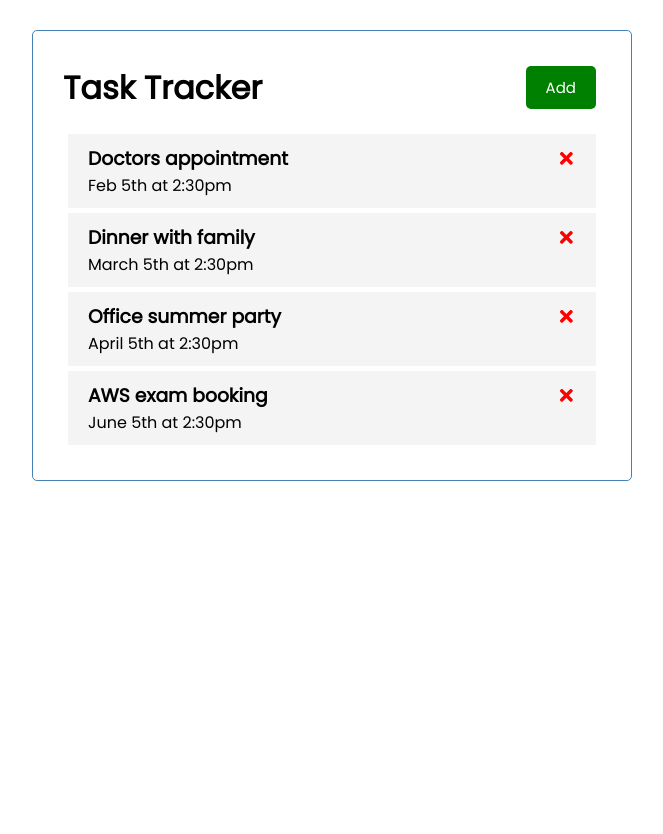
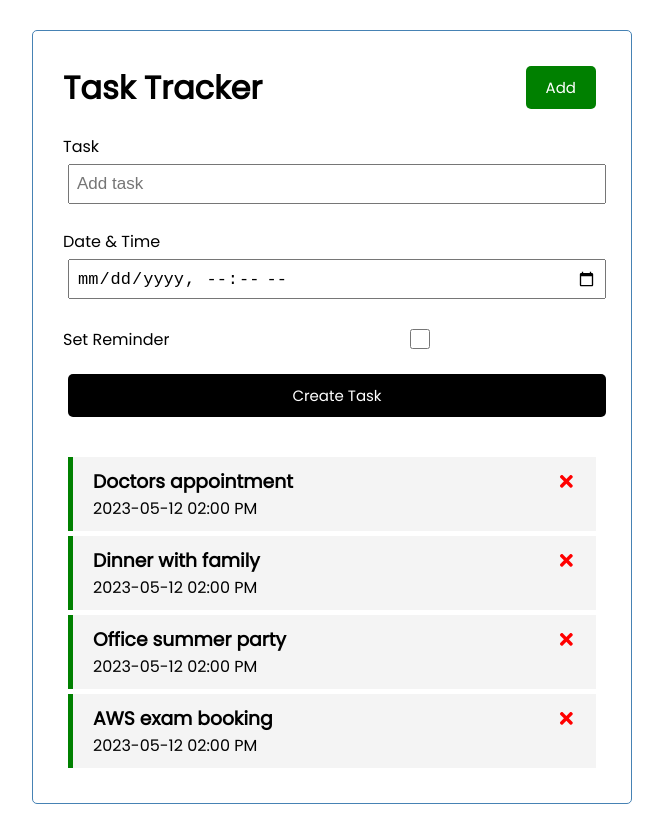
Before and after one commit to lakshanrcosta/react-task-tracker, a React (Create React App) app: page / in a window 1280 px wide. Shown: the whole page, without its empty margins (308-971 px from the left). Before the commit the page ends 800 px from the top, so only its background shows below. Built offline with nearby package versions, Linux system fonts and the light colour scheme.

Commit message:
Add tasks function refactoring

```diff
--- a/package.json
+++ b/package.json
@@ -6,10 +6,12 @@
     "@testing-library/jest-dom": "^5.16.5",
     "@testing-library/react": "^13.4.0",
     "@testing-library/user-event": "^13.5.0",
+    "moment": "^2.29.4",
     "react": "^18.2.0",
     "react-dom": "^18.2.0",
     "react-icons": "^4.8.0",
     "react-scripts": "^5.0.1",
+    "uuid": "^9.0.0",
     "web-vitals": "^2.1.4"
   },
   "scripts": {
--- a/src/App.js
+++ b/src/App.js
@@ -1,15 +1,12 @@
 import React from "react";
 import Header from "./components/header";
 import Tasks from "./components/tasks";
-import tasksData from "./tasks.json";
-import { useState } from "react";
 
 const App = () => {
-  const [tasks, setTasks] = useState([tasksData.tasks]);
   return (
     <div className={"container"}>
       <Header title="Task Tracker" />
-      <Tasks tasks={tasks[0]} />
+      <Tasks />
     </div>
   );
 };
--- /dev/null
+++ b/src/components/addTask.js
@@ -0,0 +1,83 @@
+import { useState } from "react";
+import PropTypes from "prop-types";
+
+const AddTask = ({ onAdd }) => {
+  const [taskData, setTaskData] = useState({
+    text: "",
+    date: "",
+    reminder: false,
+  });
+
+  const setTaskTextEventHandler = (event) => {
+    const { value } = event.target;
+    setTaskData((prevState) => ({ ...prevState, text: value }));
+  };
+
+  const setTaskDateEventHandler = (event) => {
+    const { value } = event.target;
+    setTaskData((prevState) => ({ ...prevState, date: value }));
+  };
+
+  const setTaskReminderEventHandler = (event) => {
+    const { value } = event.target;
+
+    setTaskData((prevState) => ({
+      ...prevState,
+      reminder: value,
+    }));
+  };
+
+  const createTask = (event) => {
+    event.preventDefault();
+    if (!taskData.text || !taskData.date) {
+      alert("Please add Task details!");
+      return;
+    }
+
+    onAdd(taskData);
+    //setTaskData({ text: "", date: "", reminder: false });
+  };
+
+  return (
+    <form className={"add-form"} onSubmit={createTask}>
+      <div className={"form-control"}>
+        <label>Task</label>
+        <input
+          type={"text"}
+          placeholder={"Add task"}
+          value={taskData.text}
+          onChange={setTaskTextEventHandler}
+        />
+      </div>
+      <div className={"form-control"}>
+        <label>Date & Time</label>
+        <input
+          type={"datetime-local"}
+          placeholder={"Add date and time"}
+          value={taskData.date}
+          onChange={setTaskDateEventHandler}
+        />
+      </div>
+      <div className={"form-control form-control-check"}>
+        <label>Set Reminder</label>
+        <input
+          type={"checkbox"}
+          checked={taskData.reminder}
+          value={taskData.reminder}
+          onChange={setTaskReminderEventHandler}
+        />
+      </div>
+      <input
+        className={"btn btn-block"}
+        type={"submit"}
+        value={"Create Task"}
+      />
+    </form>
+  );
+};
+
+AddTask.propTypes = {
+  onAdd: PropTypes.func.isRequired,
+};
+
+export default AddTask;
--- a/src/components/button.js
+++ b/src/components/button.js
@@ -1,10 +1,10 @@
 import PropTypes from "prop-types";
 
-const Button = ({ text, color, onClick }) => {
+const Button = ({ text, color, onClickAction }) => {
   return (
     <div>
       <button
-        onClick={onClick}
+        onClick={onClickAction}
         style={{ backgroundColor: color }}
         className="btn"
       >
@@ -21,7 +21,7 @@ Button.defaultProps = {
 Button.propTypes = {
   text: PropTypes.string.isRequired,
   color: PropTypes.string,
-  onClick: PropTypes.func.isRequired,
+  onClickAction: PropTypes.func.isRequired,
 };
 
 export default Button;
--- a/src/components/header.js
+++ b/src/components/header.js
@@ -2,11 +2,11 @@ import PropTypes from "prop-types";
 import Button from "./button";
 
 const Header = ({ title }) => {
-  const onClick = () => {};
+  const createTask = () => {};
   return (
     <header className={"header"}>
       <h1>{title}</h1>
-      <Button text={"Add"} color={"green"} onClick={onClick} />
+      <Button text={"Add"} color={"green"} onClickAction={createTask} />
     </header>
   );
 };
--- a/src/components/task.js
+++ b/src/components/task.js
@@ -1,19 +1,30 @@
 import PropTypes from "prop-types";
 import { FaTimes } from "react-icons/fa";
+import moment from "moment";
 
-const Task = ({ task }) => {
+const Task = ({ task, onDelete, onToggle }) => {
   return (
-    <div className={"task"}>
-      <h3>
-        {task.text} <FaTimes style={{ color: "red", cursor: "pointer" }} />
+    <div className={`task ${task.reminder ? "reminder" : ""}`}>
+      <h3
+        onDoubleClick={() => {
+          onToggle(task._id);
+        }}
+      >
+        {task.text}
+        <FaTimes
+          style={{ color: "red", cursor: "pointer" }}
+          onClick={() => onDelete(task._id)}
+        />
       </h3>
-      <p>{task.date}</p>
+      <p>{moment(new Date(task.date)).format("YYYY-MM-DD hh:mm A")}</p>
     </div>
   );
 };
 
 Task.propTypes = {
-  task: PropTypes.object,
+  task: PropTypes.object.isRequired,
+  onDelete: PropTypes.func.isRequired,
+  onToggle: PropTypes.func.isRequired,
 };
 
 export default Task;
--- a/src/components/tasks.js
+++ b/src/components/tasks.js
@@ -1,18 +1,49 @@
-import PropTypes from "prop-types";
 import Task from "./task";
+import React, { useState } from "react";
+import tasksData from "../tasks.json";
+import AddTask from "./addTask";
+import { v4 as uuidv4 } from "uuid";
 
-const Tasks = ({ tasks }) => {
+const Tasks = () => {
+  const [tasks, setTasks] = useState(tasksData.tasks);
+
+  const deleteTask = (id) => {
+    const updatedTasks = tasks.filter((task) => {
+      return task._id !== id;
+    });
+    setTasks(updatedTasks);
+  };
+
+  const toggleReminder = (id) => {
+    const updatedTasks = tasks.map((task) =>
+      task._id === id ? { ...task, reminder: !task.reminder } : task
+    );
+    setTasks(updatedTasks);
+  };
+
+  const addTask = (task) => {
+    const _id = uuidv4();
+    const newTask = { _id, ...task };
+    setTasks([...tasks, newTask]);
+  };
+
   return (
     <div>
-      {tasks.map((task) => (
-        <Task key={task._id} task={task} />
-      ))}
+      <AddTask onAdd={addTask} />
+      {tasks.length !== 0 ? (
+        tasks.map((task) => (
+          <Task
+            key={task._id}
+            task={task}
+            onDelete={deleteTask}
+            onToggle={toggleReminder}
+          />
+        ))
+      ) : (
+        <h4>No tasks to display</h4>
+      )}
     </div>
   );
 };
 
-Tasks.propTypes = {
-  tasks: PropTypes.array,
-};
-
 export default Tasks;
--- a/src/tasks.json
+++ b/src/tasks.json
@@ -1,27 +1,27 @@
 {
   "tasks": [
     {
-      "_id": 1,
+      "_id": "115a729d-694c-45ce-88a2-125b134fae14",
       "text": "Doctors appointment",
-      "date": "Feb 5th at 2:30pm",
+      "date": "2023-05-12T14:00",
       "reminder": true
     },
     {
-      "_id": 2,
+      "_id": "73b01fbb-85a2-4fc5-88b4-f1941f24c6e1",
       "text": "Dinner with family",
-      "date": "March 5th at 2:30pm",
+      "date": "2023-05-12T14:00",
       "reminder": true
     },
     {
-      "_id": 3,
+      "_id": "4fc38d47-5f85-4837-8c25-3daa4857a005",
       "text": "Office summer party",
-      "date": "April 5th at 2:30pm",
+      "date": "2023-05-12T14:00",
       "reminder": true
     },
     {
-      "_id": 4,
+      "_id": "d2b666c3-efe1-483d-8240-5b6a52ffc6db",
       "text": "AWS exam booking",
-      "date": "June 5th at 2:30pm",
+      "date": "2023-05-12T14:00",
       "reminder": true
     }
   ]
```
Also changed, not shown: 1 other file (tests, documents, lock files or other folders).
